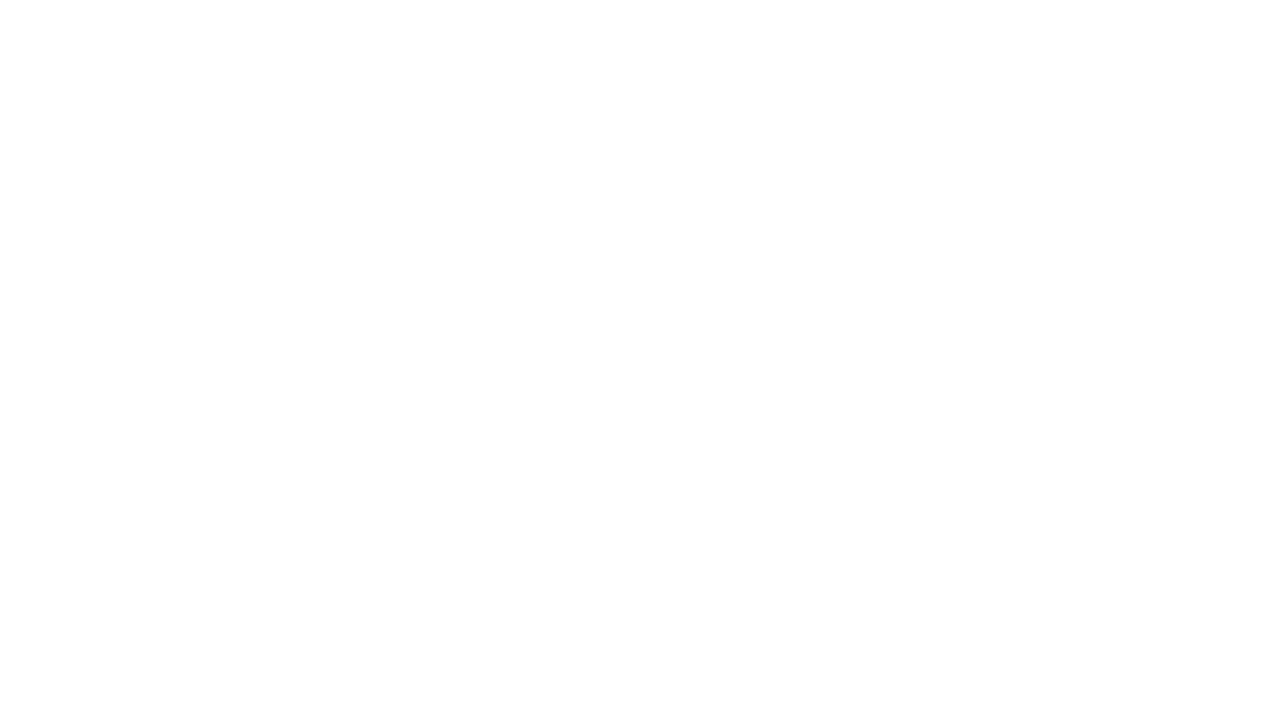
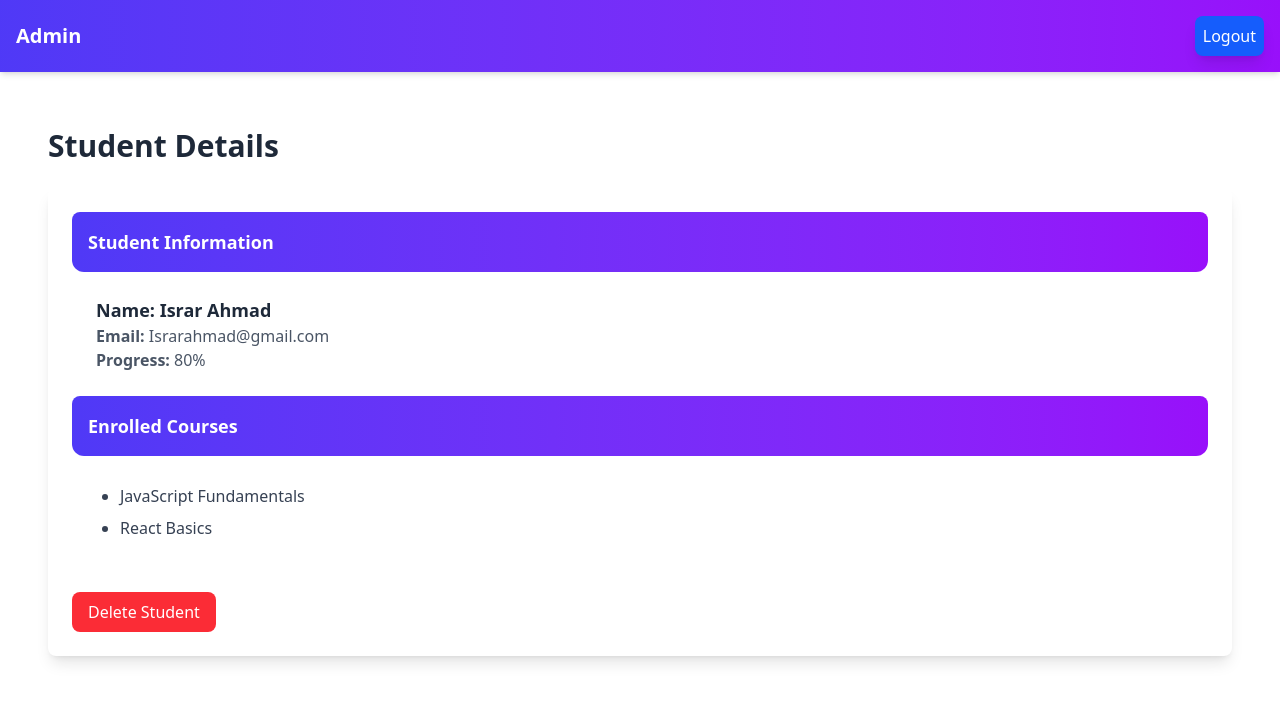
Before and after one commit to israrahmad831/Learning-Website, a React (Vite) app in the folder Frontend/: page /admin/students/1 in a window 1280 px wide. Before the commit this address had no page. Shown: the top 702 px of the page. Built offline with nearby package versions, Linux system fonts and the light colour scheme.

Commit message:
admin page

```diff
--- a/Frontend/src/App.jsx
+++ b/Frontend/src/App.jsx
@@ -1,21 +1,19 @@
 import React, { useState } from "react";
 import { BrowserRouter as Router, Routes, Route } from "react-router-dom";
 import { AuthProvider } from "./contexts/AuthContext";
-
 import Home from "./pages/Home";
 import Courses from "./pages/courses";
 import Register from "./pages/auth/register";
 import Login from "./pages/auth/login";
 import Dashboard from "./pages/Dashboard";
-
 import MainLayout from "./layout/MainLayout";
 import AuthLayout from "./layout/AuthLayout";
 import AdminDashboard from "./pages/Admin/AdminDashboard";
 import AdminLayout from "./layout/AdminLayout";
+import UserStudent from "./pages/Users/UserStudent";
+import UserTeacher from "./pages/Users/UserTeacher";
 
 function App() {
-  const [count, setCount] = useState(0);
-
   return (
     <AuthProvider>
       <Router>
@@ -37,9 +35,11 @@ function App() {
             <Route index element={<Dashboard />} />
           </Route>
 
-          {/* Admin Layout with Nested Dashboard */}
-          <Route path="/auth/login/admin" element={<AdminLayout />}>
+          {/* Admin Routes */}
+          <Route path="/admin" element={<AdminLayout />}>
             <Route index element={<AdminDashboard />} />
+            <Route path="students/:id" element={<UserStudent />} />
+            <Route path="teachers/:id" element={<UserTeacher />} />
           </Route>
         </Routes>
       </Router>
--- /dev/null
+++ b/Frontend/src/layout/TeacherLayout.jsx
@@ -0,0 +1,7 @@
+import React from "react";
+
+const TeacherLayout = () => {
+  return <div>TeacherLayout</div>;
+};
+
+export default TeacherLayout;
--- a/Frontend/src/pages/Admin/AdminDashboard.jsx
+++ b/Frontend/src/pages/Admin/AdminDashboard.jsx
@@ -92,7 +92,13 @@ const AdminDashboard = () => {
                   )}
                   <td className="px-6 py-4">
                     <Link
-                      to={`/admin/users/${user.id}`}
+                      to={
+                        activeTab === "teachers"
+                          ? `/admin/teachers/${user.id}`
+                          : activeTab === "students"
+                          ? `/admin/students/${user.id}`
+                          : `/admin/admins/${user.id}`
+                      }
                       className="text-indigo-600 hover:underline"
                     >
                       View
--- a/Frontend/src/pages/UserStudent/UserStudent.jsx
+++ /dev/null
@@ -1,9 +0,0 @@
-import React from 'react'
-
-const UserStudent = () => {
-  return (
-    <div>UserStudent</div>
-  )
-}
-
-export default UserStudent
--- /dev/null
+++ b/Frontend/src/pages/Users/UserStudent.jsx
@@ -0,0 +1,84 @@
+import React, { useState, useEffect } from "react";
+import { useParams, useNavigate } from "react-router-dom";
+
+const UserStudent = () => {
+  const { id } = useParams();
+  const navigate = useNavigate();
+  const [student, setStudent] = useState(null);
+
+  useEffect(() => {
+    const students = [
+      {
+        id: 1,
+        name: "Israr Ahmad",
+        email: "Israrahmad@gmail.com",
+        progress: "80%",
+        courses: ["JavaScript Fundamentals", "React Basics"],
+      },
+      {
+        id: 2,
+        name: "Mehboob Ali",
+        email: "Mehboobali@gmail.com",
+        progress: "60%",
+        courses: ["Next.js Advanced", "Node.js Mastery"],
+      },
+    ];
+
+    const foundStudent = students.find((s) => s.id === parseInt(id));
+    setStudent(foundStudent);
+  }, [id]);
+
+  const handleDelete = () => {
+    if (window.confirm(`Are you sure you want to delete ${student.name}?`)) {
+      console.log(`Student ${student.name} deleted`);
+      navigate("/admin");
+    }
+  };
+
+  if (!student) return <p className="text-center mt-10">Loading...</p>;
+
+  return (
+    <div className="container mx-auto px-6 py-8">
+      <h1 className="text-3xl font-bold text-gray-800 mb-6">Student Details</h1>
+
+      <div className="bg-white shadow-lg rounded-lg p-6">
+        <h2 className="text-lg font-semibold p-4 bg-gradient-to-r from-indigo-600 to-purple-600 rounded-xl text-white flex items-center rounded-t-lg">
+          Student Information
+        </h2>
+        <div className="p-6">
+          <p className="text-lg font-semibold text-gray-800">
+            <strong>Name:</strong> {student.name}
+          </p>
+          <p className="text-gray-600">
+            <strong>Email:</strong> {student.email}
+          </p>
+          <p className="text-gray-600">
+            <strong>Progress:</strong> {student.progress}
+          </p>
+        </div>
+
+        <h2 className="text-lg font-semibold p-4 bg-gradient-to-r from-indigo-600 to-purple-600 rounded-xl text-white flex items-center rounded-t-lg">
+          Enrolled Courses
+        </h2>
+        <div className="p-6">
+          <ul className="list-disc ml-6 text-gray-700">
+            {student.courses.map((course, index) => (
+              <li key={index} className="py-1">
+                {course}
+              </li>
+            ))}
+          </ul>
+        </div>
+
+        <button
+          onClick={handleDelete}
+          className="mt-6 bg-red-500 text-white px-4 py-2 rounded-lg hover:bg-red-600 transition"
+        >
+          Delete Student
+        </button>
+      </div>
+    </div>
+  );
+};
+
+export default UserStudent;
--- /dev/null
+++ b/Frontend/src/pages/Users/UserTeacher.jsx
@@ -0,0 +1,82 @@
+import React, { useState, useEffect } from "react";
+import { useParams, useNavigate } from "react-router-dom";
+
+const UserTeacher = () => {
+  const { id } = useParams();
+  const navigate = useNavigate();
+  const [teacher, setTeacher] = useState(null);
+  const [isApproved, setIsApproved] = useState(false);
+
+  useEffect(() => {
+    const teachers = [
+      {
+        id: 1,
+        name: "Teacher Jawaad",
+        email: "Jawaad@gmail.com",
+        subject: "Mathematics",
+        approved: false,
+      },
+      {
+        id: 2,
+        name: "Teacher Ahmad",
+        email: "Ahmad@gmail.com",
+        subject: "Physics",
+        approved: true,
+      },
+    ];
+
+    const foundTeacher = teachers.find((t) => t.id === parseInt(id));
+    if (foundTeacher) {
+      setTeacher(foundTeacher);
+      setIsApproved(foundTeacher.approved);
+    }
+  }, [id]);
+
+  const handleApprove = () => {
+    setIsApproved(true);
+    alert(`${teacher.name} has been approved as a teacher.`);
+  };
+
+  if (!teacher) return <p className="text-center mt-10">Loading...</p>;
+
+  return (
+    <div className="container mx-auto px-6 py-8">
+      <h1 className="text-3xl font-bold text-gray-800 mb-6">Teacher Details</h1>
+
+      <div className="bg-white shadow-lg rounded-lg p-6">
+        <h2 className="text-lg font-semibold p-4 bg-gradient-to-r from-indigo-600 to-purple-600 text-white rounded-t-lg">
+          Teacher Information
+        </h2>
+        <div className="p-6">
+          <p className="text-lg font-semibold text-gray-800">
+            <strong>Name:</strong> {teacher.name}
+          </p>
+          <p className="text-gray-600">
+            <strong>Email:</strong> {teacher.email}
+          </p>
+          <p className="text-gray-600">
+            <strong>Subject:</strong> {teacher.subject}
+          </p>
+          <p
+            className={`text-lg font-semibold ${
+              isApproved ? "text-green-600" : "text-red-500"
+            }`}
+          >
+            Status: {isApproved ? "Approved" : "Pending Approval"}
+          </p>
+        </div>
+
+        {!isApproved && (
+          <button
+            onClick={handleApprove}
+            className="mt-6 bg-green-500 text-white px-4 py-2 rounded-lg hover:bg-green-600 transition"
+          >
+            Approve Registration
+          </button>
+        )}
+      </div>
+    </div>
+  );
+};
+
+export default UserTeacher;
--- a/Frontend/src/pages/auth/login.jsx
+++ b/Frontend/src/pages/auth/login.jsx
@@ -23,7 +23,7 @@ const Login = () => {
       }
       // admin login
       if (email === "admin@gmail.com" && password === "admin") {
-        navigate("/auth/login/admin");
+        navigate("/admin");
         return;
       }
       await login(email, password);
```
